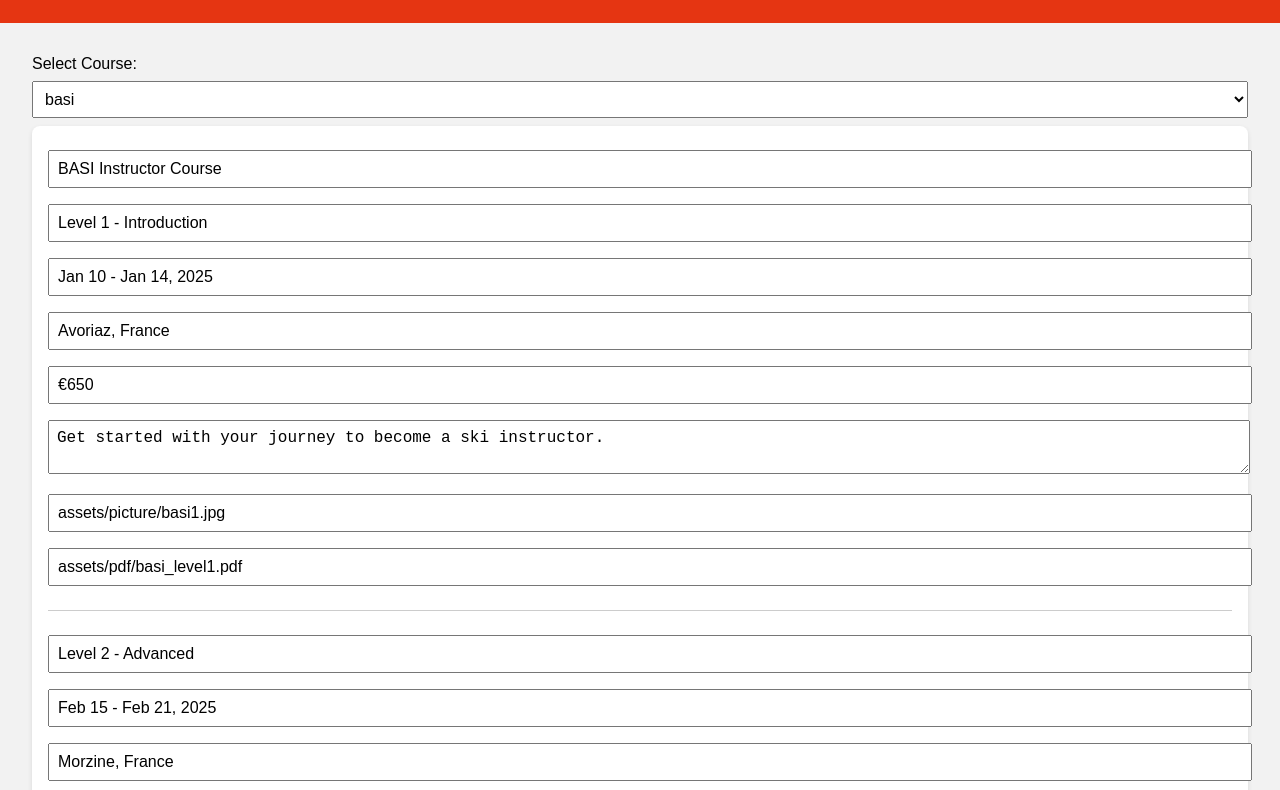
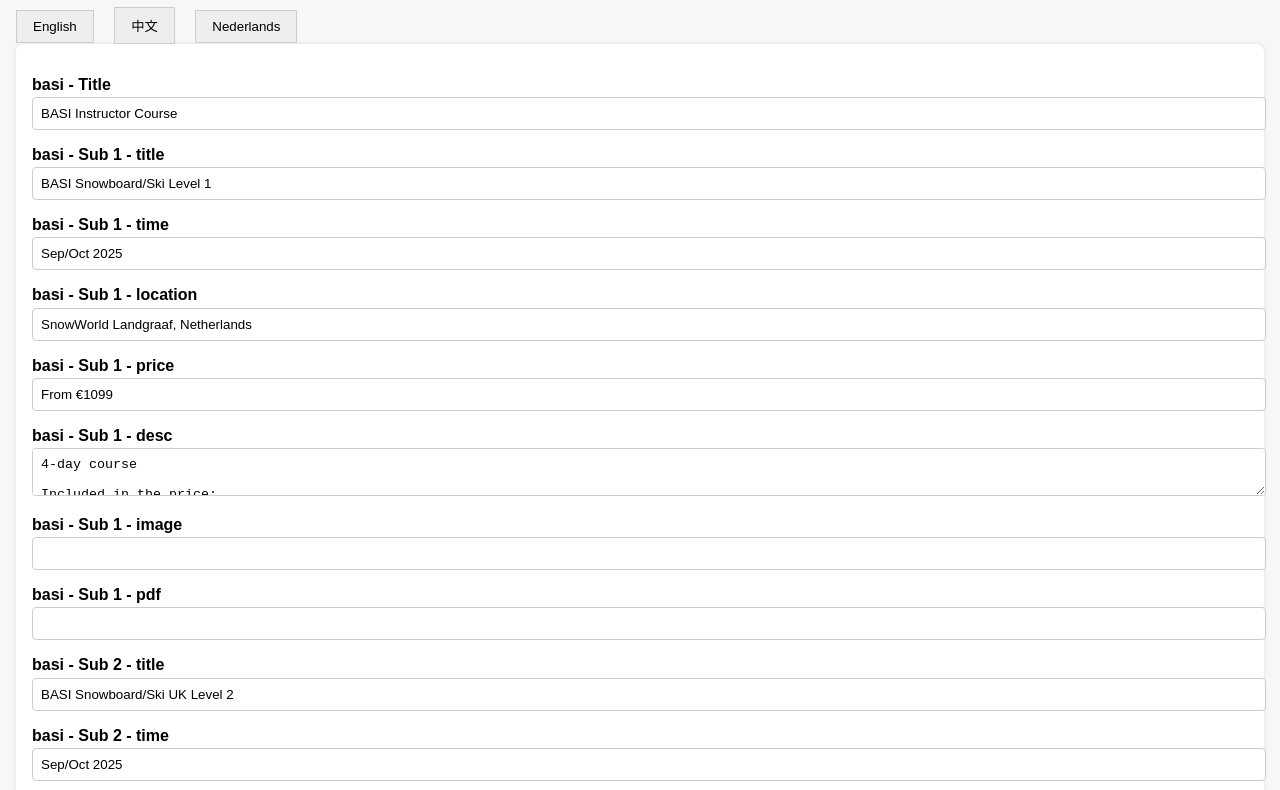
Before and after one commit to thegreatokboy10/snownavi_website, a plain HTML site: page course_admin.html in a window 1280 px wide. Shown: the part 89-879 px from the top of the page. Drawn offline with Linux system fonts and the light colour scheme.

Commit message:
update course content

```diff
--- a/course_admin.html
+++ b/course_admin.html
@@ -1,135 +1,133 @@
 <!DOCTYPE html>
 <html lang="en">
 <head>
-  <meta charset="UTF-8">
-  <meta name="viewport" content="width=device-width, initial-scale=1.0">
-  <title>SnowNavi Course Admin</title>
+  <meta charset="UTF-8" />
+  <meta name="viewport" content="width=device-width, initial-scale=1.0" />
+  <title>Course Admin Panel</title>
   <style>
     body {
-      font-family: sans-serif;
+      font-family: Arial, sans-serif;
       margin: 0;
-      padding: 0;
-      background: #f2f2f2;
+      padding: 1rem;
+      background: #f7f7f7;
     }
-    header {
+    h1 {
+      color: #E53512;
+    }
+    .lang-tabs button {
+      margin-right: 1rem;
+      padding: 0.5rem 1rem;
+      background: #eee;
+      border: 1px solid #ccc;
+      cursor: pointer;
+    }
+    .lang-tabs button.active {
       background: #E53512;
       color: white;
-      padding: 1rem;
-      text-align: center;
-    }
-    main {
-      padding: 2rem;
-    }
-    select, textarea, input, button {
-      margin: 0.5rem 0;
-      padding: 0.5rem;
-      font-size: 1rem;
-      width: 100%;
     }
     .course-block {
       background: white;
       padding: 1rem;
-      margin-bottom: 1.5rem;
+      margin-bottom: 1rem;
       border-radius: 8px;
-      box-shadow: 0 2px 5px rgba(0,0,0,0.1);
+      box-shadow: 0 0 4px rgba(0, 0, 0, 0.1);
     }
-    .subcourse-block {
-      border-top: 1px solid #ccc;
-      padding-top: 1rem;
+    label {
+      font-weight: bold;
+      display: block;
       margin-top: 1rem;
     }
-    button.save {
-      background-color: #E53512;
+    input, textarea {
+      width: 100%;
+      padding: 0.5rem;
+      margin-top: 0.2rem;
+      border: 1px solid #ccc;
+      border-radius: 4px;
+    }
+    .save-btn {
+      background: #E53512;
       color: white;
       border: none;
+      padding: 0.75rem 1.5rem;
+      font-size: 1rem;
       border-radius: 5px;
       cursor: pointer;
+      margin-top: 2rem;
     }
   </style>
 </head>
 <body>
-  <header>
-    <h1>SnowNavi Course Management</h1>
-  </header>
-  <main>
-    <div>
-      <label for="courseSelect">Select Course:</label>
-      <select id="courseSelect"></select>
-    </div>
-    <div id="courseEditor" class="course-block"></div>
-  </main>
+  <h1>SnowNavi Course Management</h1>
+  <div class="lang-tabs">
+    <button onclick="switchLang('en')" id="tab-en">English</button>
+    <button onclick="switchLang('zh')" id="tab-zh">中文</button>
+    <button onclick="switchLang('nl')" id="tab-nl">Nederlands</button>
+  </div>
+  <div id="form-container"></div>
+  <button class="save-btn" onclick="saveCourses()">Save Changes</button>
 
   <script>
+    let currentLang = 'en';
     let courses = {};
-    let currentCourseKey = '';
 
     async function loadCourses() {
       const res = await fetch('data/courses.json');
       courses = await res.json();
-      const select = document.getElementById('courseSelect');
-      select.innerHTML = '';
-      for (const key in courses) {
-        const option = document.createElement('option');
-        option.value = key;
-        option.textContent = key;
-        select.appendChild(option);
-      }
-      currentCourseKey = select.value;
-      renderEditor();
+      renderForm();
     }
 
-    function renderEditor() {
-      const editor = document.getElementById('courseEditor');
-      editor.innerHTML = '';
+    function switchLang(lang) {
+      currentLang = lang;
+      document.querySelectorAll('.lang-tabs button').forEach(btn => btn.classList.remove('active'));
+      document.getElementById(`tab-${lang}`).classList.add('active');
+      renderForm();
+    }
 
-      const langTabs = ['en', 'zh', 'nl'];
-      langTabs.forEach(lang => {
-        const data = courses[currentCourseKey][lang];
-        const langDiv = document.createElement('div');
+    function renderForm() {
+      const container = document.getElementById('form-container');
+      container.innerHTML = '';
+      Object.keys(courses).forEach(courseKey => {
+        const course = courses[courseKey][currentLang];
+        const div = document.createElement('div');
+        div.className = 'course-block';
 
+        const titleLabel = document.createElement('label');
+        titleLabel.textContent = `${courseKey} - Title`;
+        div.appendChild(titleLabel);
         const titleInput = document.createElement('input');
-        titleInput.value = data.title;
-        titleInput.placeholder = `Title (${lang})`;
-        titleInput.oninput = () => data.title = titleInput.value;
-        langDiv.appendChild(titleInput);
+        titleInput.value = course.title;
+        titleInput.oninput = e => course.title = e.target.value;
+        div.appendChild(titleInput);
 
-        data.subcourses.forEach((sub, i) => {
+        course.subcourses.forEach((sub, index) => {
           const subDiv = document.createElement('div');
-          subDiv.className = 'subcourse-block';
 
-          ['title','time','location','price','desc','image','pdf'].forEach(field => {
-            const input = document.createElement(field === 'desc' ? 'textarea' : 'input');
-            input.placeholder = `${field} (${lang})`;
+          ['title', 'time', 'location', 'price', 'desc', 'image', 'pdf'].forEach(field => {
+            const label = document.createElement('label');
+            label.textContent = `${courseKey} - Sub ${index + 1} - ${field}`;
+            subDiv.appendChild(label);
+            const input = field === 'desc' ? document.createElement('textarea') : document.createElement('input');
             input.value = sub[field] || '';
-            input.oninput = () => sub[field] = input.value;
-            langDiv.appendChild(input);
+            input.oninput = e => sub[field] = e.target.value;
+            subDiv.appendChild(input);
           });
-
-          langDiv.appendChild(subDiv);
+          div.appendChild(subDiv);
         });
 
-        editor.appendChild(langDiv);
+        container.appendChild(div);
       });
-
-      const saveBtn = document.createElement('button');
-      saveBtn.textContent = 'Save JSON';
-      saveBtn.className = 'save';
-      saveBtn.onclick = downloadJSON;
-      editor.appendChild(saveBtn);
     }
 
-    function downloadJSON() {
-      const blob = new Blob([JSON.stringify(courses, null, 2)], { type: 'application/json' });
-      const a = document.createElement('a');
-      a.href = URL.createObjectURL(blob);
-      a.download = 'courses_updated.json';
-      a.click();
+    function saveCourses() {
+      fetch('../data/courses.json', {
+        method: 'POST',
+        headers: { 'Content-Type': 'application/json' },
+        body: JSON.stringify(courses, null, 2)
+      }).then(res => {
+        if (res.ok) alert('Saved successfully!');
+        else alert('Error saving file');
+      });
     }
-
-    document.getElementById('courseSelect').addEventListener('change', (e) => {
-      currentCourseKey = e.target.value;
-      renderEditor();
-    });
 
     loadCourses();
   </script>
--- a/data/courses.json
+++ b/data/courses.json
@@ -4,21 +4,21 @@
       "title": "BASI Instructor Course",
       "subcourses": [
         {
-          "title": "Level 1 - Introduction",
-          "time": "Jan 10 - Jan 14, 2025",
-          "location": "Avoriaz, France",
-          "price": "€650",
-          "desc": "Get started with your journey to become a ski instructor.",
-          "image": "assets/picture/basi1.jpg",
-          "pdf": "assets/pdf/basi_level1.pdf"
+          "title": "BASI Snowboard/Ski Level 1",
+          "time": "Sep/Oct 2025",
+          "location": "SnowWorld Landgraaf, Netherlands",
+          "price": "From €1099",
+          "desc": "4-day course\n\nIncluded in the price:\n1. First year BASI membership\n2. BASI training course\n3. Instructor certification and assessment\n4. SnowWorld facility fees\n5. Full-day lift tickets during assessment\n6. Equipment rental (helmet, ski wear, skis/snowboard, boots) during assessment\n\nNot included:\nTransportation, accommodation, meals, insurance, etc.\n\nSee BASI official site: https://www.basi.org.uk/BASI/Courses/BASI/Courses/Disciplines.aspx?hkey=26544a24-cde1-4939-a16b-76f39a4a4626",
+          "image": "",
+          "pdf": ""
         },
         {
-          "title": "Level 2 - Advanced",
-          "time": "Feb 15 - Feb 21, 2025",
-          "location": "Morzine, France",
-          "price": "€950",
-          "desc": "Refine your skills and prepare for Level 2 assessment.",
-          "pdf": "assets/pdf/basi_level2.pdf"
+          "title": "BASI Snowboard/Ski UK Level 2",
+          "time": "Sep/Oct 2025",
+          "location": "SnowWorld Landgraaf, Netherlands",
+          "price": "From €1099",
+          "desc": "4-day course\n\nIncluded in the price:\n1. First year BASI membership\n2. BASI training course\n3. Instructor certification and assessment\n4. SnowWorld facility fees\n5. Full-day lift tickets during assessment\n6. Equipment rental (helmet, ski wear, skis/snowboard, boots) during assessment\n\nNot included:\nTransportation, accommodation, meals, insurance, etc.\n\nSee BASI official site: https://www.basi.org.uk/BASI/Courses/BASI/Courses/Disciplines.aspx?hkey=26544a24-cde1-4939-a16b-76f39a4a4626",
+          "pdf": ""
         }
       ]
     },
@@ -26,21 +26,21 @@
       "title": "BASI 指导员课程",
       "subcourses": [
         {
-          "title": "一级入门",
-          "time": "2025年1月10日 - 14日",
-          "location": "法国阿沃里亚",
-          "price": "€650",
-          "desc": "开始你的滑雪指导之旅。",
-          "image": "assets/picture/basi1.jpg",
-          "pdf": "assets/pdf/basi_level1.pdf"
+          "title": "BASI 单板/双板 Level 1",
+          "time": "2025年9月/10月",
+          "location": "荷兰 SnowWorld Landgraaf",
+          "price": "€1099起",
+          "desc": "课程为期4天\n\n课程费用包含：\n1.首年BASI会员年费\n2.BASI 课程培训费用\n3.BASI 指导员认证及考试费用\n4.SnowWorld场地使用费\n5.考试期间全天雪票\n6.考试期间雪具租赁（头盔/雪服/雪板/雪鞋）\n\n费用不包含：\n交通，住宿，餐饮，保险等\n\n详情可见BASI官网：https://www.basi.org.uk/BASI/Courses/BASI/Courses/Disciplines.aspx?hkey=26544a24-cde1-4939-a16b-76f39a4a4626",
+          "image": "",
+          "pdf": ""
         },
         {
-          "title": "二级进阶",
-          "time": "2025年2月15日 - 21日",
-          "location": "法国莫尔济讷",
-          "price": "€950",
-          "desc": "提升技能，备战二级考试。",
-          "pdf": "assets/pdf/basi_level2.pdf"
+          "title": "BASI 单板/双板 UK Level 2",
+          "time": "2025年9月/10月",
+          "location": "荷兰 SnowWorld Landgraaf",
+          "price": "€1099起",
+          "desc": "课程为期4天\n\n课程费用包含：\n1.首年BASI会员年费\n2.BASI 课程培训费用\n3.BASI 指导员认证及考试费用\n4.SnowWorld场地使用费\n5.考试期间全天雪票\n6.考试期间雪具租赁（头盔/雪服/雪板/雪鞋）\n\n费用不包含：\n交通，住宿，餐饮，保险等\n\n详情可见BASI官网：https://www.basi.org.uk/BASI/Courses/BASI/Courses/Disciplines.aspx?hkey=26544a24-cde1-4939-a16b-76f39a4a4626",
+          "pdf": ""
         }
       ]
     },
@@ -48,36 +48,35 @@
       "title": "BASI Instructeurs cursus",
       "subcourses": [
         {
-          "title": "Niveau 1 - Introductie",
-          "time": "10 - 14 jan 2025",
-          "location": "Avoriaz, Frankrijk",
-          "price": "€650",
-          "desc": "Begin je reis als ski-instructeur.",
-          "image": "assets/picture/basi1.jpg",
-          "pdf": "assets/pdf/basi_level1.pdf"
+          "title": "BASI Snowboard/Ski Niveau 1",
+          "time": "sep/okt 2025",
+          "location": "SnowWorld Landgraaf, Nederland",
+          "price": "Vanaf €1099",
+          "desc": "4-daagse cursus\n\nInbegrepen in de prijs:\n1. Eerste jaar BASI-lidmaatschap\n2. BASI trainingscursus\n3. Instructeurscertificering en examen\n4. SnowWorld faciliteitenkosten\n5. Dagelijkse skipas tijdens het examen\n6. Materiaalhuur tijdens het examen (helm, skikleding, ski's/snowboard, schoenen)\n\nNiet inbegrepen:\nVervoer, accommodatie, maaltijden, verzekering, etc.\n\nMeer info: https://www.basi.org.uk/BASI/Courses/BASI/Courses/Disciplines.aspx?hkey=26544a24-cde1-4939-a16b-76f39a4a4626",
+          "image": "",
+          "pdf": ""
         },
         {
-          "title": "Niveau 2 - Gevorderd",
-          "time": "15 - 21 feb 2025",
-          "location": "Morzine, Frankrijk",
-          "price": "€950",
-          "desc": "Verbeter je vaardigheden en bereid je voor op het niveau 2 examen.",
-          "pdf": "assets/pdf/basi_level2.pdf"
+          "title": "BASI Snowboard/Ski UK Niveau 2",
+          "time": "sep/okt 2025",
+          "location": "SnowWorld Landgraaf, Nederland",
+          "price": "Vanaf €1099",
+          "desc": "4-daagse cursus\n\nInbegrepen in de prijs:\n1. Eerste jaar BASI-lidmaatschap\n2. BASI trainingscursus\n3. Instructeurscertificering en examen\n4. SnowWorld faciliteitenkosten\n5. Dagelijkse skipas tijdens het examen\n6. Materiaalhuur tijdens het examen (helm, skikleding, ski's/snowboard, schoenen)\n\nNiet inbegrepen:\nVervoer, accommodatie, maaltijden, verzekering, etc.\n\nMeer info: https://www.basi.org.uk/BASI/Courses/BASI/Courses/Disciplines.aspx?hkey=26544a24-cde1-4939-a16b-76f39a4a4626",
+          "pdf": ""
         }
       ]
     }
   },
-
   "park": {
     "en": {
       "title": "Park Freestyle Lessons",
       "subcourses": [
         {
           "title": "Beginner Tricks",
-          "time": "Every Monday, Jan - Mar",
-          "location": "Avoriaz Snowpark",
-          "price": "€50/session",
-          "desc": "Learn basic tricks in the terrain park."
+          "time": "Please inquire",
+          "location": "SnowWorld, Netherlands",
+          "price": "From €250",
+          "desc": "Led by BASI Level 4 instructors to help you advance in the terrain park.\n\nEach course is a 2-day group session with 8 participants.\n\nPlease inquire for schedule."
         }
       ]
     },
@@ -86,10 +85,10 @@
       "subcourses": [
         {
           "title": "初级动作",
-          "time": "每周一，1月 - 3月",
-          "location": "阿沃里亚雪地公园",
-          "price": "€50/次",
-          "desc": "学习基础自由式动作。"
+          "time": "请咨询",
+          "location": "荷兰 SnowWorld",
+          "price": "€250起",
+          "desc": "由BASI 4级教练带领小伙伴们进阶公园。\n\n每次课程为团课形式为期2天，8人开团。\n\n开团时间可咨询"
         }
       ]
     },
@@ -98,15 +97,14 @@
       "subcourses": [
         {
           "title": "Beginners tricks",
-          "time": "Elke maandag, jan - mrt",
-          "location": "Avoriaz Snowpark",
-          "price": "€50/sessie",
-          "desc": "Leer de basisfreestyle in het funpark."
+          "time": "Informeer voor planning",
+          "location": "SnowWorld, Nederland",
+          "price": "Vanaf €250",
+          "desc": "Onder leiding van een BASI niveau 4-instructeur voor gevorderde freestyle tricks.\n\nElke cursus duurt 2 dagen in groepsvorm, minimaal 8 deelnemers.\n\nNeem contact op voor beschikbare data."
         }
       ]
     }
   },
-
   "private": {
     "en": {
       "title": "Private Lessons",
@@ -115,8 +113,8 @@
           "title": "1-on-1 Coaching",
           "time": "On demand",
           "location": "Flexible location",
-          "price": "€100/hour",
-          "desc": "Tailored private lessons for all levels."
+          "price": "From €130",
+          "desc": "Customized private sessions based on your needs.\n\nEach session is 2 hours.\n\nTaught by certified BASI or CASI instructors.\n\nUp to 4 participants per session.\n\nPlease inquire for details."
         }
       ]
     },
@@ -127,8 +125,8 @@
           "title": "一对一教学",
           "time": "根据需求安排",
           "location": "地点灵活",
-          "price": "€100/小时",
-          "desc": "为所有水平量身打造的私教课。"
+          "price": "€130起",
+          "desc": "根据个人需求定制课程。\n\n课程为2小时，授课教练均为BASI或CASI体系教练\n\n课程人数至多为4人，详细请咨询"
         }
       ]
     },
@@ -139,23 +137,22 @@
           "title": "Individuele coaching",
           "time": "Op aanvraag",
           "location": "Locatie flexibel",
-          "price": "€100/uur",
-          "desc": "Privélessen op maat voor elk niveau."
+          "price": "Vanaf €130",
+          "desc": "Privélessen op maat op basis van jouw behoeften.\n\nElke sessie duurt 2 uur.\n\nGegeven door gecertificeerde BASI of CASI instructeurs.\n\nMaximaal 4 deelnemers per sessie.\n\nInformeer voor details."
         }
       ]
     }
   },
-
   "group": {
     "en": {
       "title": "Group Lessons",
       "subcourses": [
         {
-          "title": "Adult Group",
-          "time": "Every Sat/Sun",
-          "location": "Avoriaz",
-          "price": "€60/session",
-          "desc": "Fun and social learning environment."
+          "title": "Beginner Group Course",
+          "time": "Sat/Sun",
+          "location": "SnowWorld, Netherlands",
+          "price": "From €100",
+          "desc": "For complete beginners.\n\n6 to 10 participants per session.\n\nIncludes 3 hours of instruction.\n\nPrice includes:\n1. Lesson\n2. Full-day lift ticket\n3. Full-day equipment rental\n\nNot included: transport, meals, insurance, etc."
         }
       ]
     },
@@ -163,11 +160,11 @@
       "title": "团体课程",
       "subcourses": [
         {
-          "title": "成人团课",
-          "time": "每周六/日",
-          "location": "阿沃里亚",
-          "price": "€60/次",
-          "desc": "社交与学习兼顾的团体体验。"
+          "title": "0基础入门团课",
+          "time": "周六/日",
+          "location": "荷兰 SnowWorld",
+          "price": "€100起",
+          "desc": "课程人数6人-10人\n\n0基础入门课程\n\n课程包含3小时教学\n\n费用包含：\n1. 教学\n2. 全天雪票\n3. 全天雪具租赁\n\n费用不包含：\n交通，餐饮，保险等"
         }
       ]
     },
@@ -175,27 +172,25 @@
       "title": "Groeps lessen",
       "subcourses": [
         {
-          "title": "Volwassenen groep",
-          "time": "Elke za/zo",
-          "location": "Avoriaz",
-          "price": "€60/sessie",
-          "desc": "Leer en geniet samen in groepsverband."
+          "title": "Beginners groepscursus",
+          "time": "Za/Zo",
+          "location": "SnowWorld, Nederland",
+          "price": "Vanaf €100",
+          "desc": "Geschikt voor volledige beginners.\n\nGroep van 6-10 personen.\n\nBevat 3 uur les.\n\nInbegrepen:\n1. Les\n2. Dag skipas\n3. Dag verhuur van uitrusting\n\nNiet inbegrepen: vervoer, maaltijden, verzekering, etc."
         }
       ]
     }
   },
-
   "riding_week": {
     "en": {
       "title": "Riding Week",
       "subcourses": [
         {
-          "title": "Snow Adventure Week",
-          "time": "Mar 3 - Mar 9, 2025",
-          "location": "Avoriaz & Morzine",
-          "price": "€850",
-          "desc": "Join us for an unforgettable week of snow fun.",
-          "image": "assets/picture/riding_week.jpg"
+          "title": "Easter Riding Week",
+          "time": "Apr 19 - 26, 2025",
+          "location": "Zermatt, Switzerland",
+          "price": "€495",
+          "desc": "A week-long snow adventure with SnowNavi.\n\nGroup of 8 participants.\n\nLuxury apartment with Matterhorn view included.\n\nPrice includes:\nAccommodation\n\nNot included:\nLift ticket, transport, meals, insurance, etc."
         }
       ]
     },
@@ -203,11 +198,11 @@
       "title": "畅滑周",
       "subcourses": [
         {
-          "title": "雪地畅玩周",
-          "time": "2025年3月3日 - 9日",
-          "location": "阿沃里亚 & 莫尔济讷",
-          "price": "€850",
-          "desc": "一周滑雪狂欢，SnowNavi 陪你嗨。"
+          "title": "复活节畅玩周",
+          "time": "2025年4月19日 - 26日",
+          "location": "瑞士 Zermatt",
+          "price": "€495",
+          "desc": "一周滑雪狂欢，SnowNavi 陪你嗨。\n\n人数8人\n\nSnowNavi定好豪华雪景公寓可以遥望马特洪峰\n\n费用包含：\n公寓住宿\n\n费用不包含：\n雪票，交通，餐饮，保险等"
         }
       ]
     },
@@ -215,12 +210,11 @@
       "title": "Riding Week",
       "subcourses": [
         {
-          "title": "Sneeuw Avontuur Week",
-          "time": "3 - 9 mrt 2025",
-          "location": "Avoriaz & Morzine",
-          "price": "€850",
-          "desc": "Ga met ons mee voor een week vol sneeuwpret.",
-          "image": "assets/picture/riding_week.jpg"
+          "title": "Paas Sneeuwweek",
+          "time": "19 - 26 apr 2025",
+          "location": "Zermatt, Zwitserland",
+          "price": "€495",
+          "desc": "Een week sneeuwplezier met SnowNavi.\n\nGroep van 8 personen.\n\nLuxe appartement met uitzicht op de Matterhorn inbegrepen.\n\nInbegrepen:\nAccommodatie\n\nNiet inbegrepen:\nSkipas, vervoer, maaltijden, verzekering, etc."
         }
       ]
     }
```
Also changed, not shown: 1 other file.
